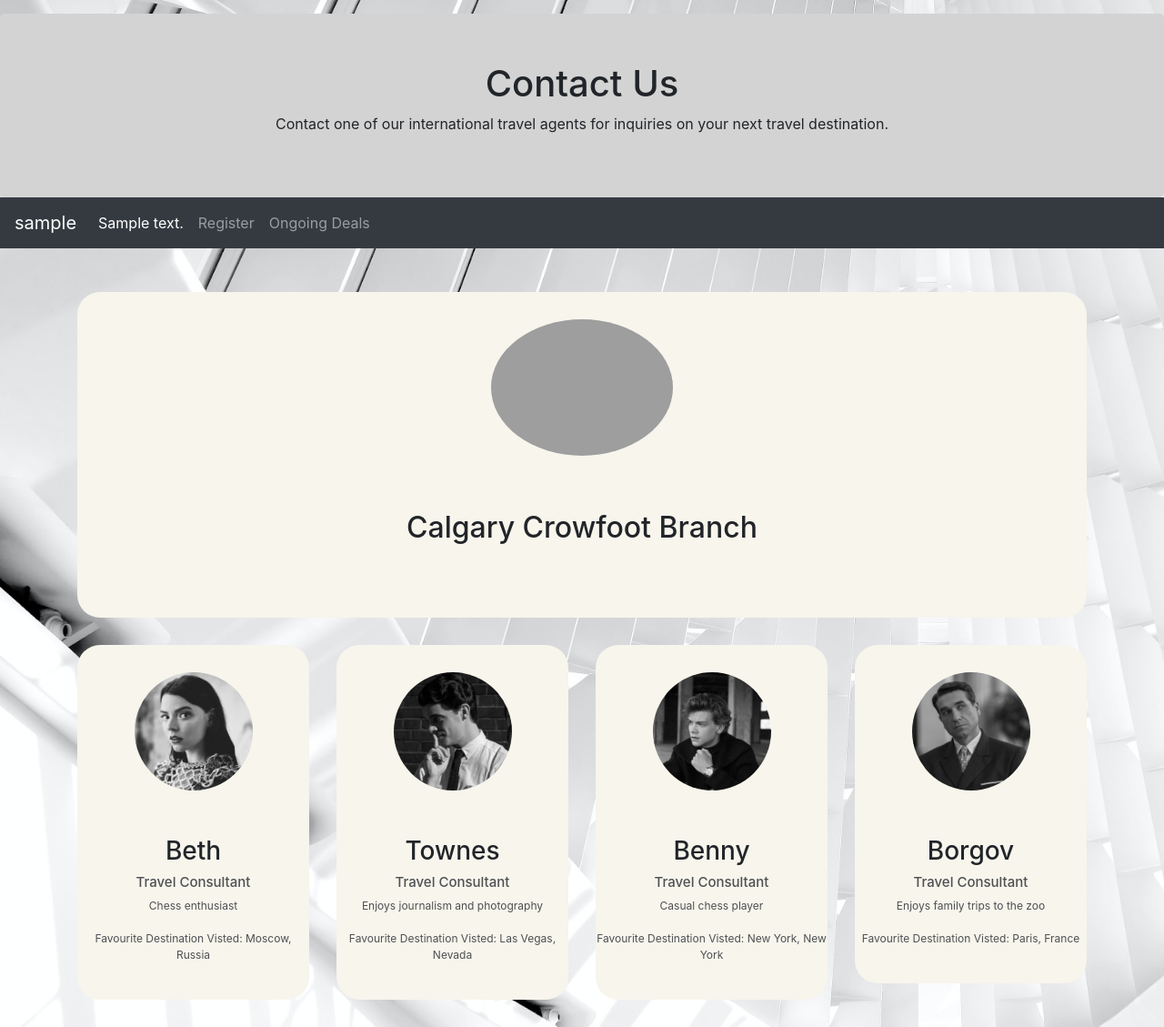
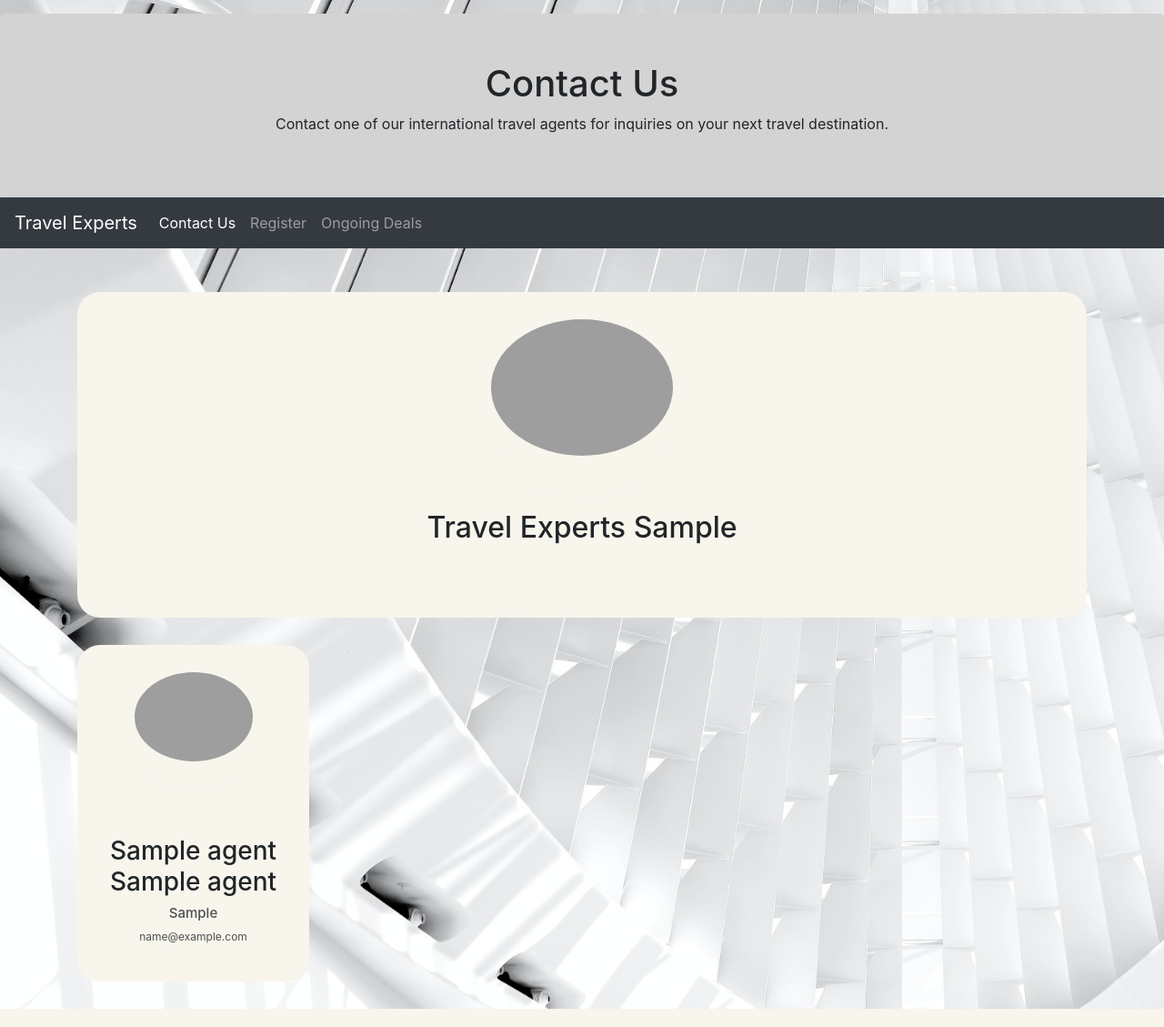
Before and after one commit to ricobadico/travelexperts, a Node server app: template webdemo/views/contact.handlebars in a window 1280 px wide. Shown: the whole page at 91% size. Run offline with Node 20, Linux system fonts and the light colour scheme; the template is opened without the code that fills it: most values are stand-ins (such as "Sample title", 1, 10 or a date in 2020); some libraries are stand-ins or nearby versions; grey boxes are pictures that could not be loaded.

Commit message:
everything pulled in and working

```diff
--- a/webdemo/app.js
+++ b/webdemo/app.js
@@ -12,7 +12,7 @@
 // Handlebars needs this engine line to configure it and work properly
 app.engine('handlebars', handlebars({
     extname: "handlebars",
-    defaultLayout: ""
+    defaultLayout: "",
 }));
 
 // Open up the database for use.
@@ -41,7 +41,7 @@
 });
 
 // Fiesty template render for Contact page, requires nested queries fed into a complicated template
-app.get("/contact", (req,res) => {
+app.get("/contacto", (req,res) => {
 
     //Start building the array that will contain the data we need, in a form useful to handlebars
     let dynamicAgencyList = { Agencies: []};
@@ -69,7 +69,7 @@
         }
 
         // We now have all the data needed to populate the template, in the form the template is expecting
-        res.render(__dirname + '/webdemo/views/contact.handlebars', dynamicAgencyList);
+        res.render(__dirname + '/views/contact.handlebars', dynamicAgencyList);
         connection.end();
     });
 });
@@ -84,6 +84,6 @@
         }else{
           resolve(result)
         }
-      }).catch(alert);
+      });
     })
   }
--- a/webdemo/static/css/style.css
+++ b/webdemo/static/css/style.css
@@ -45,7 +45,7 @@
   content:"";
   width:100%;
   height:200%;
-  position:relative;
+  position:absolute;
   top:0;
   left:0;
     -webkit-backface-visibility: hidden;
--- a/webdemo/views/contact.handlebars
+++ b/webdemo/views/contact.handlebars
@@ -2,7 +2,7 @@
 <html>
 <head>
 	<title>Contact Page</title>
-	<link rel="stylesheet" href="css/style3.css">
+	<link rel="stylesheet" href="../css/style3.css">
 	<link rel="stylesheet" href="https://maxcdn.bootstrapcdn.com/bootstrap/4.0.0/css/bootstrap.min.css" integrity="sha384-Gn5384xqQ1aoWXA+058RXPxPg6fy4IWvTNh0E263XmFcJlSAwiGgFAW/dAiS6JXm" crossorigin="anonymous">
 	<script src="https://code.jquery.com/jquery-3.2.1.slim.min.js" integrity="sha384-KJ3o2DKtIkvYIK3UENzmM7KCkRr/rE9/Qpg6aAZGJwFDMVNA/GpGFF93hXpG5KkN" crossorigin="anonymous"></script>
 	<script src="https://cdnjs.cloudflare.com/ajax/libs/popper.js/1.12.9/umd/popper.min.js" integrity="sha384-ApNbgh9B+Y1QKtv3Rn7W3mgPxhU9K/ScQsAP7hUibX39j7fakFPskvXusvfa0b4Q" crossorigin="anonymous"></script>
@@ -21,7 +21,7 @@
 
 		body {
 
-  		background-image: url("/media/Muse1.jpg");
+  		background-image: url("Media/Muse1.jpg");
  		background-size: cover; /* bob there was a trailing `/*` here and display and align-items:... */
 		/*  not beign applied, if applied they breadk the page */
   		/*background-position: center;*/ /*originally commented*/
@@ -40,14 +40,14 @@
 	</div>
 
 	<nav class="navbar navbar-expand-lg navbar-dark bg-dark">
-	  <a class="navbar-brand" href="index.html">{{handlebartitle}}</a>
+	  <a class="navbar-brand" href="index.html">Travel Experts</a>
 	  <button class="navbar-toggler" type="button" data-toggle="collapse" data-target="#navbarNav" aria-controls="navbarNav" aria-expanded="false" aria-label="Toggle navigation">
 	    <span class="navbar-toggler-icon"></span>
 	  </button>
 	  <div class="collapse navbar-collapse" id="navbarNav">
 	    <ul class="navbar-nav">
 	      <li class="nav-item active">
-	        <a class="nav-link" href="contact.html">{{detail}} <span class="sr-only">(current)</span></a>
+	        <a class="nav-link" href="contact.html">Contact Us <span class="sr-only">(current)</span></a>
 	      </li>
 	      <li class="nav-item">
 	        <a class="nav-link" href="register.html">Register</a>
@@ -60,88 +60,46 @@
 	</nav>
 
 	<br/><br/>
+	{{!-- Here comes the template. The #each is going to iterate through an array of multiple agencies --}}
+	{{#each Agencies}}
 	<div class="container">
 		<div class="our-team agency-container">
 			<div class="agency-center">
 				<div class="picture">
-					<img class="img-fluid" src="/media/office1.jpg">
+					<img class="img-fluid" src="../Media/office1.jpg">
 				</div>
-				<h2 style="display:block">Calgary Crowfoot Branch</h2>
+				<h2 style="display:block">Travel Experts {{this.AgncyCity}}</h2>
 				<div class=peek-up>
-                    {{#each tidbit}}
-                    <h6>{{this}}</h6>
-                    {{/each}}
+					<h6>{{this.agencyEmail}}</h6>
+					<h6>{{this.AgncyAddress}}, {{this.AgncyCity}}, {{this.AgncyProv}} {{this.AgncyPostal}}</h6>
+					<h6>{{this.AgncyPhone}}</h6>
 				</div>
 			</div>
-
 		</div>
 
+		{{!-- This each populates the array of agent objects --}}
 	  	<div class="row">
+			{{#each agents}}
 	    	<div class="col-12 col-sm-6 col-md-4 col-lg-3">
 		      <div class="our-team">
 		        <div class="picture">
-		        	<img class="img-fluid" src="/media/Beth.jpg">
+		        	<img class="img-fluid" src="../Media/{{this.AgtFirstName}}.jpg">
 		        </div>
-		        <h3 class="name">Beth</h3>
-		        <h4 class="title">Travel Consultant</h4>
+		        <h3 class="name">{{this.AgtFirstName}} {{this.AgtLastName}}</h3>
+		        <h4 class="title">{{this.AgtPosition}}</h4>
 		        <ul class="info">
-		        	<li>Chess enthusiast</li><br/>
-		          	<li>Favourite Destination Visted: Moscow, Russia</li>
+					<li>{{this.AgtEmail}}</li>
 		        </ul>
 		        <ul class="peek-up">
-	          		<li>(403) 123 - 4567</li>
+	          		<li>{{this.AgtBusPhone}}</li>
 	        	</ul>
 		       </div>
 	      	</div>
-	    	<div class="col-12 col-sm-6 col-md-4 col-lg-3">
-		      <div class="our-team">
-		        <div class="picture">
-		        	<img class="img-fluid" src="/media/Townes.jpg">
-		        </div>
-		        <h3 class="name">Townes</h3>
-		        <h4 class="title">Travel Consultant</h4>
-		        <ul class="info">
-		          	<li>Enjoys journalism and photography</li><br/>
-		          	<li>Favourite Destination Visted: Las Vegas, Nevada</li>
-		        </ul>
-		        <ul class="peek-up">
-	          		<li>(403) 765 - 4321</li>
-	        	</ul>
-		       </div>
-	    	</div>
-	    	<div class="col-12 col-sm-6 col-md-4 col-lg-3">
-		      <div class="our-team">
-		        <div class="picture">
-		        	<img class="img-fluid" src="/media/Benny.jpg">
-		        </div>
-		        <h3 class="name">Benny</h3>
-		        <h4 class="title">Travel Consultant</h4>
-		        <ul class="info">
-		          	<li>Casual chess player</li><br/>
-		          	<li>Favourite Destination Visted: New York, New York</li>
-		        </ul>
-		        <ul class="peek-up">
-	          		<li>(403) 987 - 6543</li>
-	        	</ul>
-		      </div>
-		    </div>
-	    	<div class="col-12 col-sm-6 col-md-4 col-lg-3">
-		      	<div class="our-team">
-		        <div class="picture">
-		        	<img class="img-fluid" src="/media/Borgov.jpg">
-		        </div>
-		        <h3 class="name">Borgov</h3>
-		        <h4 class="title">Travel Consultant</h4>
-		        <ul class="info">
-		          	<li>Enjoys family trips to the zoo</li><br/>
-		          	<li>Favourite Destination Visted: Paris, France</li>
-		        </ul>
-		        <ul class="peek-up">
-	          		<li>(403) 345 - 6789</li>
-	        	</ul>
-		       	</div>
-	      	</div>
+			{{/each}}
 	    </div>
 	</div>
+	{{/each}}
+
+
 </body>
 </html>
```
